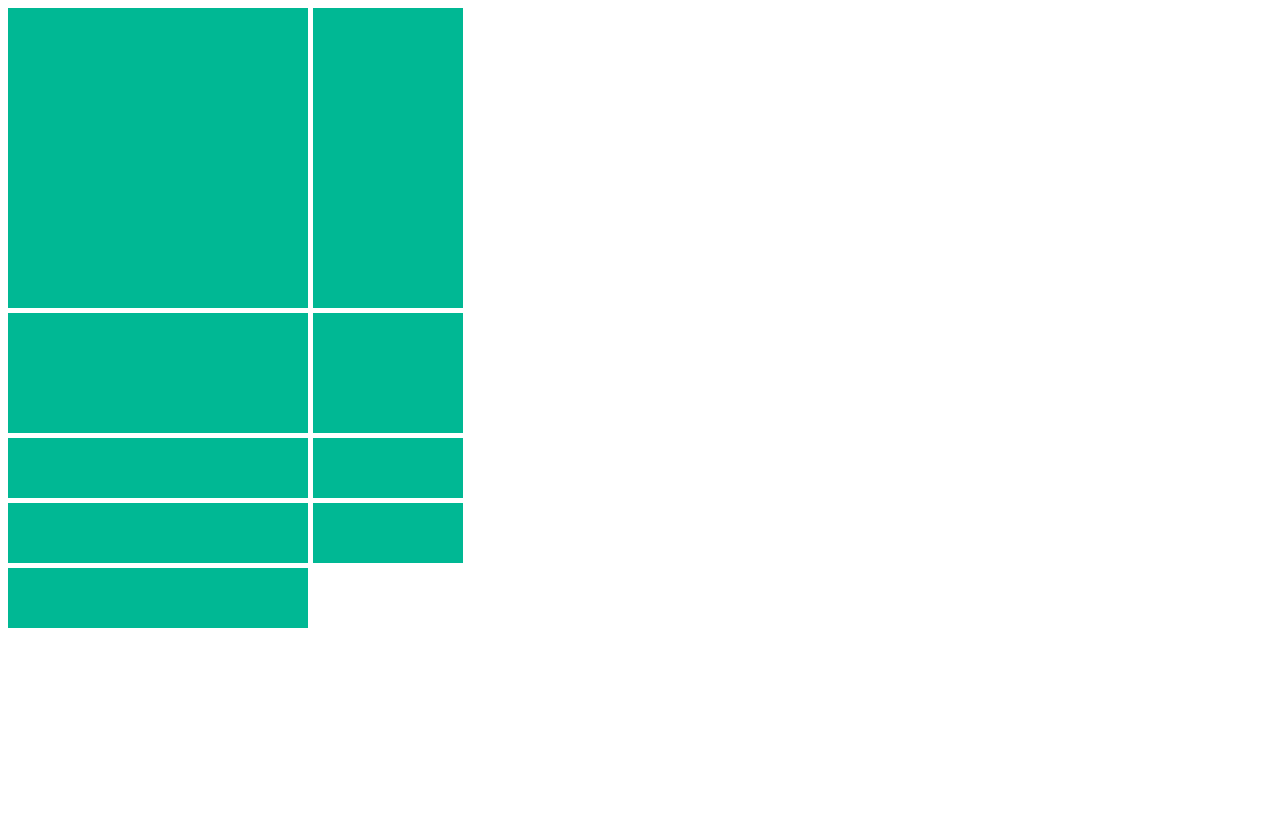
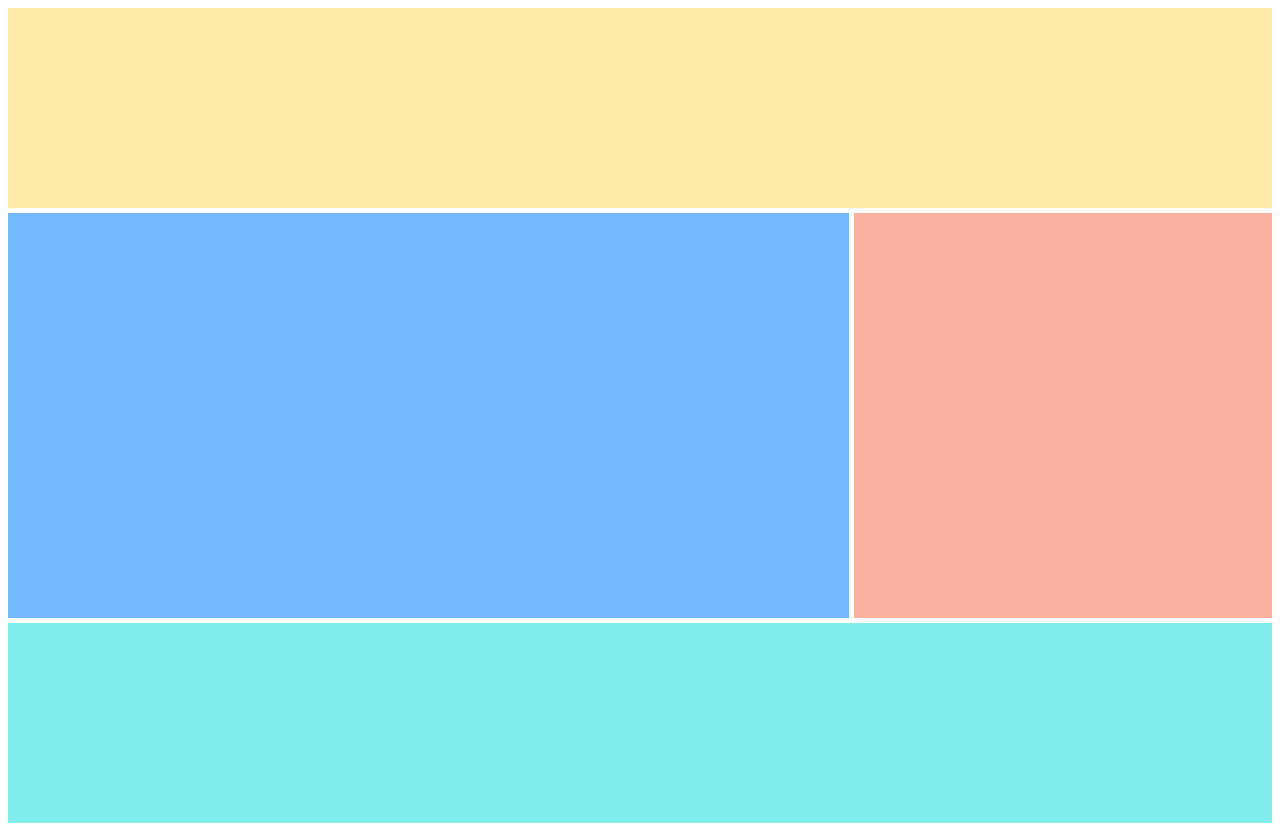
Before and after one commit to taeyoungs/CSS-Master, a plain HTML site: page grid.html in a window 1280 px wide. Before the commit the page ends 800 px from the top, so only its background shows below. Drawn offline with Linux system fonts and the light colour scheme.

Commit message:
try grid-template-areas

```diff
--- a/grid.html
+++ b/grid.html
@@ -1,36 +1,45 @@
 <!DOCTYPE html>
 <html lang="en">
   <head>
-    <meta charset="UTF-8">
-    <meta name="viewport" content="width=device-width, initial-scale=1.0">
-    <meta http-equiv="X-UA-Compatible" content="ie=edge">
+    <meta charset="UTF-8" />
+    <meta name="viewport" content="width=device-width, initial-scale=1.0" />
+    <meta http-equiv="X-UA-Compatible" content="ie=edge" />
     <title>Document</title>
     <style>
       .father {
         display: grid;
-            grid-template-columns: 300px 150px;
-            grid-template-rows: 300px 120px;
+        grid-template-areas:
+          'header header header'
+          'content content sidebar'
+          'content content sidebar'
+          'footer footer footer';
+        grid-auto-rows: 200px;
         grid-gap: 5px;
-            grid-auto-rows: 60px;
       }
-        .box {
-            background-color: #00b894;
+      .first {
+        grid-area: header;
+        background-color: #ffeaa7;
+      }
+      .second {
+        grid-area: footer;
+        background-color: #81ecec;
+      }
+      .third {
+        grid-area: content;
+        background-color: #74b9ff;
+      }
+      .fourth {
+        grid-area: sidebar;
+        background-color: #fab1a0;
       }
     </style>
   </head>
   <body>
-
     <div class="father">
-        <div class="box"></div>
-        <div class="box"></div>
-        <div class="box"></div>
-        <div class="box"></div>
-        <div class="box"></div>
-        <div class="box"></div>
-        <div class="box"></div>
-        <div class="box"></div>
-        <div class="box"></div>
+      <div class="first"></div>
+      <div class="second"></div>
+      <div class="third"></div>
+      <div class="fourth"></div>
     </div>
-
   </body>
 </html>
```
Also changed, not shown: README.md, 1 other file. Lines whose indentation alone changed are shown as unchanged.
